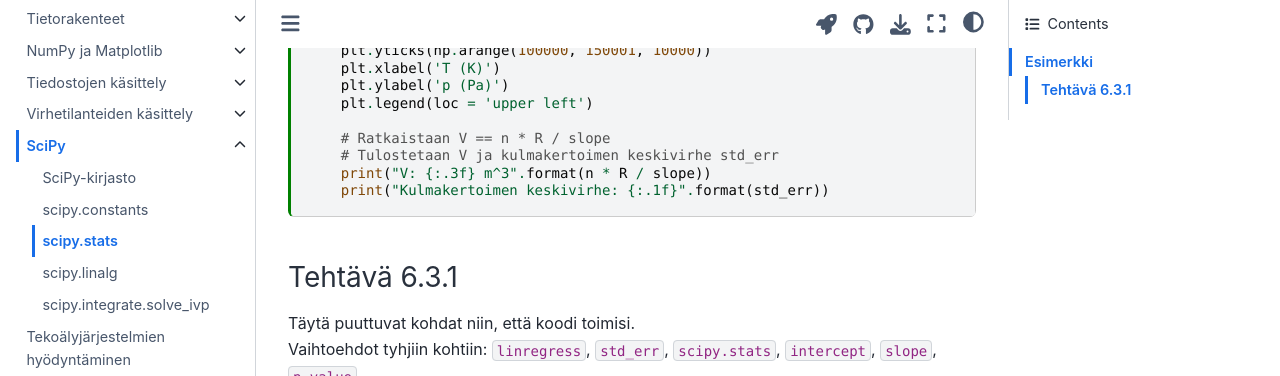
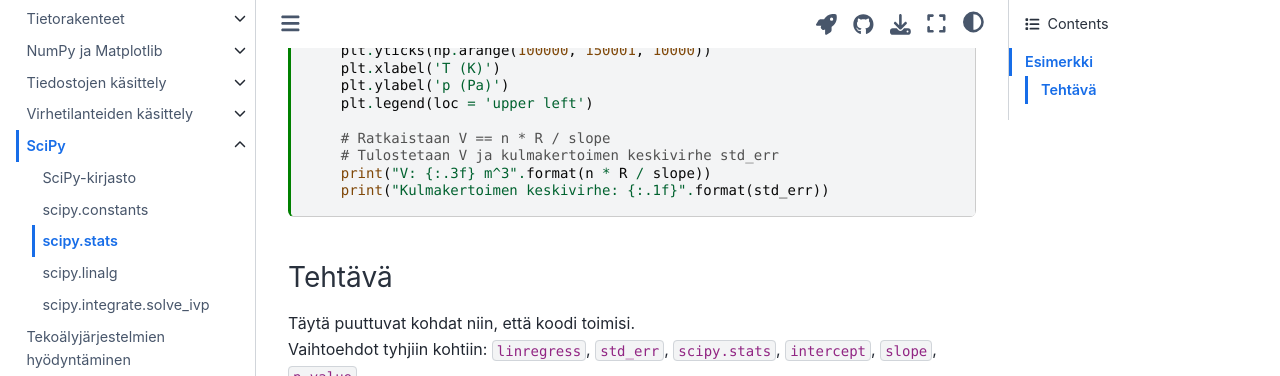
Before and after one commit to elina-ruha/CHEM-ohjelmointikurssikirja-test, a Jupyter Book: the page built from book/scipy/stats.md, in a window 1280 px wide and 900 px high, scrolled down 1223 px. Shown: the top 376 px of the window. Built offline with Jupyter Book 1.0.4 settings and Sphinx 7.4.7 and the Sphinx Book theme 1.1.4, drawn with Linux system fonts in a browser that asks for light colours; comment, search, counter and statistics services are not loaded.

Commit message:
Update stats.md

````diff
--- a/book/scipy/stats.md
+++ b/book/scipy/stats.md
@@ -68,7 +68,7 @@ else:
     print("V: {:.3f} m^3".format(n * R / slope))
     print("Kulmakertoimen keskivirhe: {:.1f}".format(std_err))
 ```
-### Tehtävä 6.3.1
+### Tehtävä
 Täytä puuttuvat kohdat niin, että koodi toimisi.\
 Vaihtoehdot tyhjiin kohtiin: `linregress`, `std_err`, `scipy.stats`, `intercept`, `slope`, `p_value`\
 Esimerkkitulostus:
````
